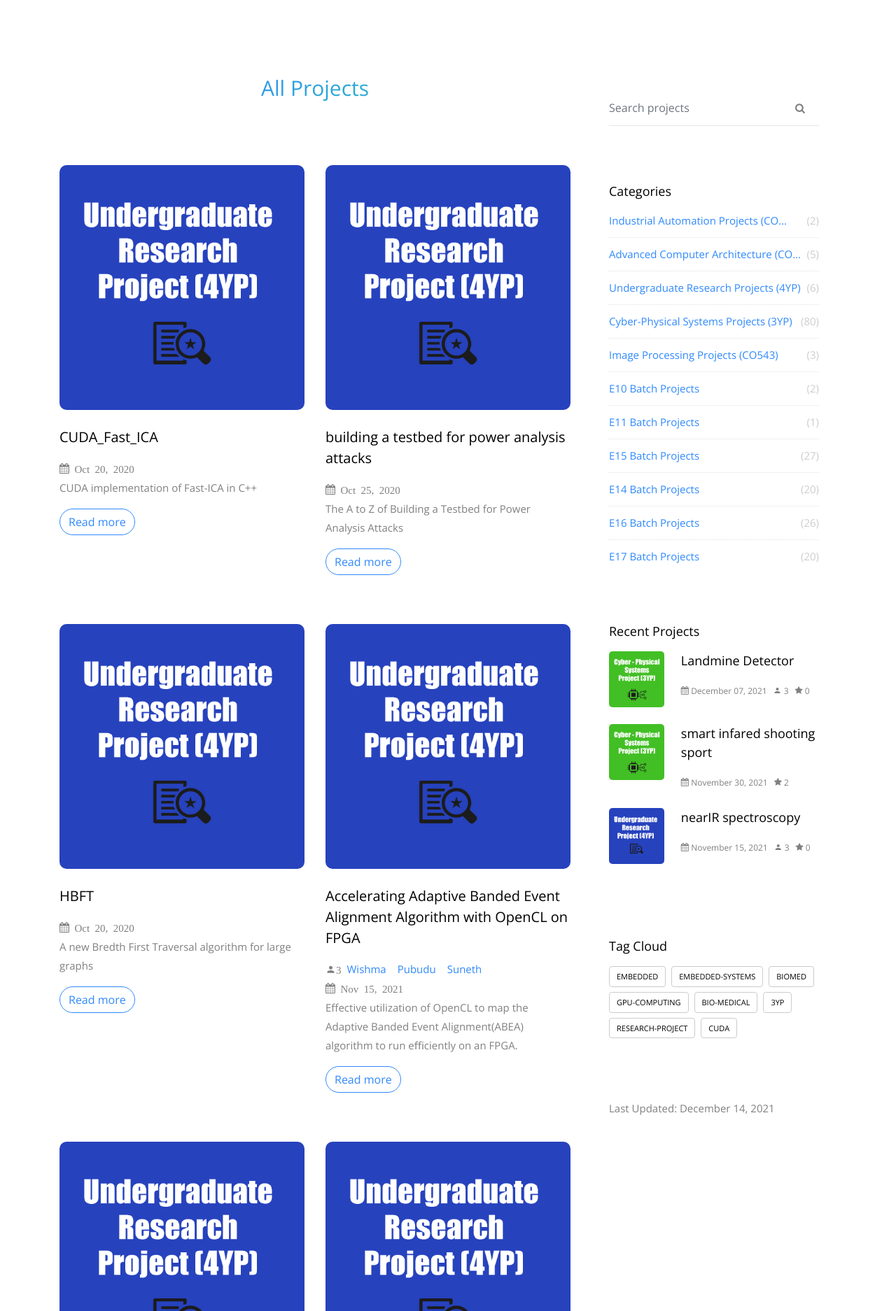
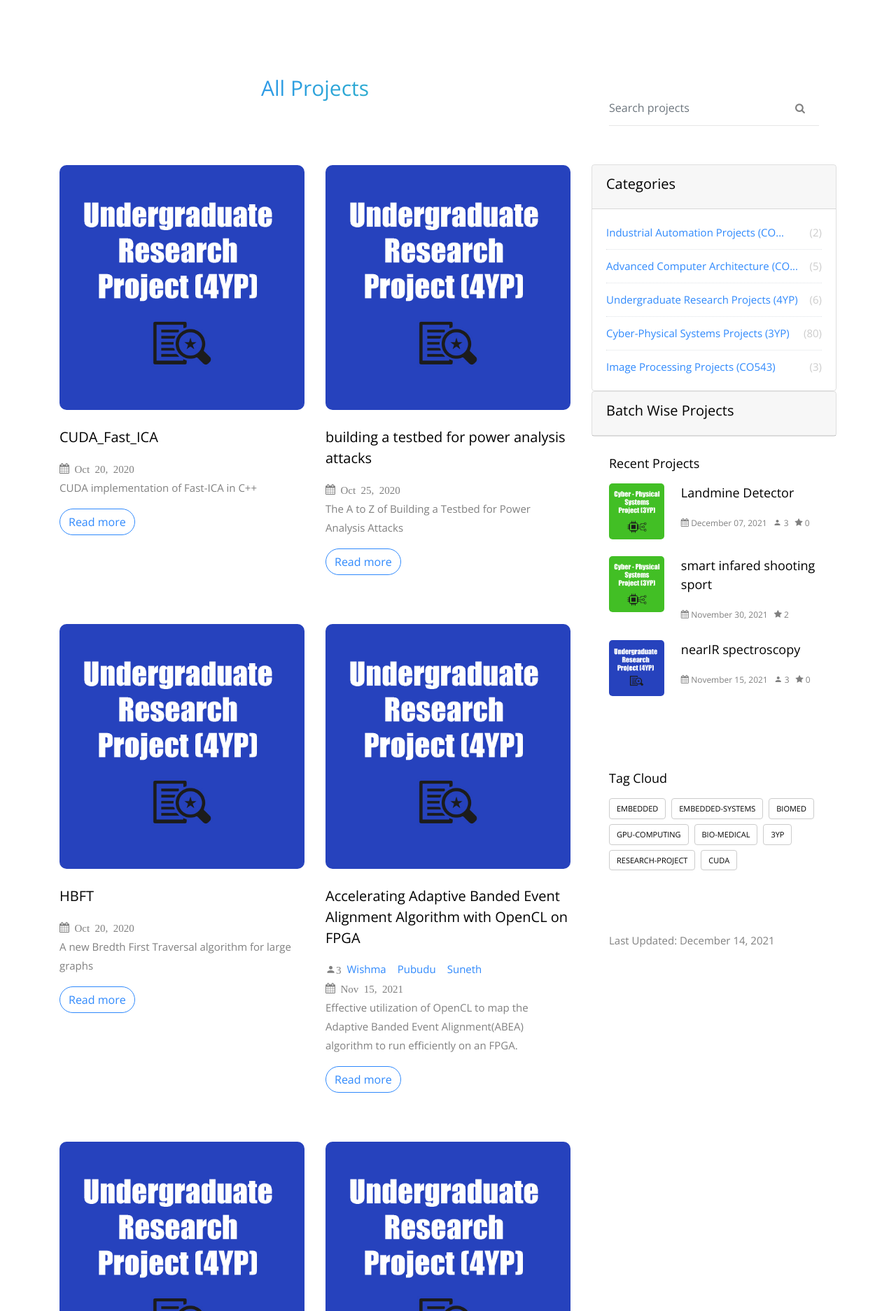
Before and after one commit to cepdnaclk/escal-new, a Jekyll site: the page built from pages/projects/index.html, in a window 1280 px wide. Shown: the part 402-2276 px from the top of the page at 70% size. Built offline with Jekyll 4.4.1, drawn with Linux system fonts in a browser that asks for light colours; some web fonts are replaced.

Commit message:
added an accordian to categories

```diff
--- a/pages/projects/index.html
+++ b/pages/projects/index.html
@@ -93,12 +93,44 @@ permalink: /projects/
                         </div>
                     </form>
                 </div>
-                <div class="sidebar-box ftco-animate">
+                <div class="sidebar ftco-animate">
                     <div class="categories">
-                        <h3>Categories</h3>
-                        {% for category in site.data.project_categories %}
-                            <li><a href="{{ site.url }}{{ site.baseurl }}{{ category[1].parent }}/{{ category[1].code }}">{{ category[0] | truncate:37 }} <span>({{ category[1].count }})</span></a></li>
-                        {% endfor %}
+                        <div id="accordion">
+                            <div class="card">
+                              <div class="card-header" id="headingOne">
+                                  <a  data-toggle="collapse" data-target="#collapseOne" aria-expanded="true" aria-controls="collapseOne">
+                                        <h5>
+                                            Categories
+                                        </h5>
+                                  </a>
+                              </div>
+
+                              <div id="collapseOne" class="collapse show" aria-labelledby="headingOne" data-parent="#accordion">
+                                <div class="card-body">
+                                    {% for category in site.data.project_categories limit: 5 %}
+                                    <li><a href="{{ site.url }}{{ site.baseurl }}{{ category[1].parent }}/{{ category[1].code }}">{{ category[0] | truncate:37 }} <span>({{ category[1].count }})</span></a></li>
+                                    {% endfor %}
+                                </div>
+                              </div>
+                            </div>
+                            <div class="card">
+                              <div class="card-header" id="headingTwo">
+                                <a  data-toggle="collapse" data-target="#collapseTwo" aria-expanded="true" aria-controls="collapseTwo">
+                                    <h5>
+                                        Batch Wise Projects
+                                    </h5>
+                                </a>
+                              </div>
+                              <div id="collapseTwo" class="collapse" aria-labelledby="headingTwo" data-parent="#accordion">
+                                <div class="card-body">
+                                    {% for category in site.data.project_categories offset: 5 %}
+                                    <li><a href="{{ site.url }}{{ site.baseurl }}{{ category[1].parent }}/{{ category[1].code }}">{{ category[0] | truncate:37 }} <span>({{ category[1].count }})</span></a></li>
+                                    {% endfor %}
+                                </div>
+                              </div>
+                            </div>
+                          </div>
+
                     </div>
                 </div>
 
```
Also changed, not shown: assets/css/style.css.
